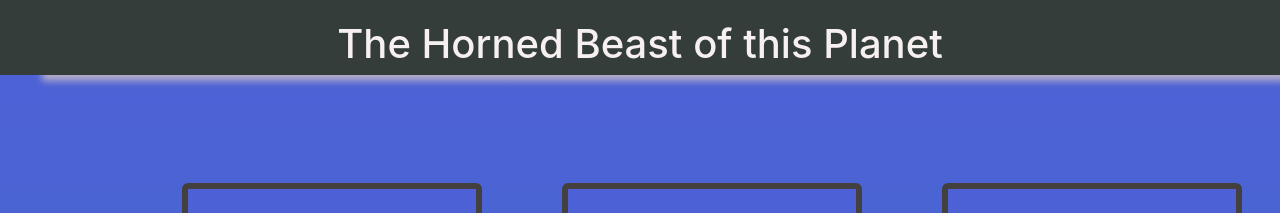
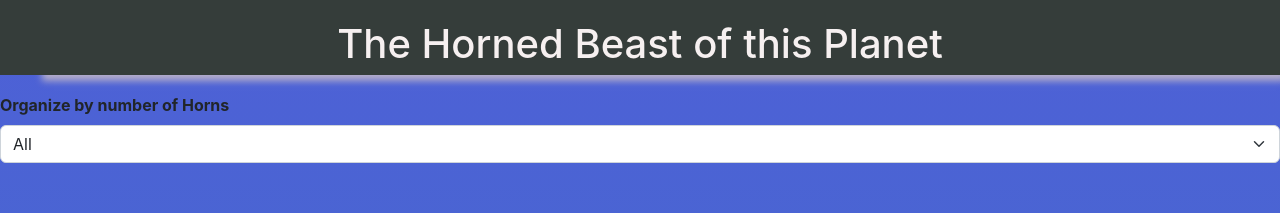
Before and after one commit to Calla-P/gallery-of-horns, a React (Create React App) app: page / in a window 1280 px wide. Shown: the top 213 px of the page. Built offline with nearby package versions, Linux system fonts and the light colour scheme.

Commit message:
Completes Lab 04

```diff
--- a/src/App.css
+++ b/src/App.css
@@ -1,6 +1,12 @@
 
 body{
   background-image: linear-gradient(rgba(57, 77, 210, 0.895), rgb(33, 149, 170), rgb(68, 194, 131));
+}
+
+label.form-label{
+  font-weight: bolder;
+  padding-top: 10px;
+
 }
 
 h1{
--- a/src/App.js
+++ b/src/App.js
@@ -1,5 +1,6 @@
 
 import React from 'react';
+import Form from 'react-bootstrap/Form';
 import './App.css';
 import Headers from './components/Headers';
 import Footers from './components/Footers';
@@ -26,10 +27,6 @@ class App extends React.Component {
   };
 
   handleOpenModal= (title,image_url,description) => {
-    // console.log(data.find(beast=> beast.title=== title));
-    // let selectedBeastVarible=data.find(beast=> beast.title=== title);
-
-
     this.setState({
       isModalSeen: true,
       selectedBeast: title,
@@ -38,13 +35,51 @@ class App extends React.Component {
     });
   };
 
+  // sets the value I target
+  updateFilterData = (e) => {
+    e.preventDefault();
+    let numOfHorns = e.target.value;
+    console.log(numOfHorns);
+
+    // updates what I am filtering and the number of horns in the data
+    let updatedData;
+    numOfHorns === 'All' ? updatedData = data : updatedData = data.filter(obj => obj.horns === parseInt(numOfHorns));
+
+
+    this.setState({
+      animalData: updatedData
+    });
+  };
+
+  // function that creates the options based on the number of horns so if new data is added with different horn we have that edge case covered
+
+  dropDownFilter = () => {
+    console.log('dropDownFilter');
+    let occurrenceOfHorn = data.map(points => points.horns).filter((e,a,t) => t.indexOf(e) === a).sort((a,b) => a-b);
+    return occurrenceOfHorn.map((horn, idx) => {
+      console.log(typeof horn);
+
+      return <option value={horn} key={idx}>{horn}</option>
+    });
+  };
+
 
  render(){
   return (
   <>
   <Headers/>
+
+  <Form id='form'>
+    <Form.Group>
+      <Form.Label>Organize by number of Horns</Form.Label>
+      <Form.Select onChange={this.updateFilterData}>
+        <option>All</option>
+        {this.dropDownFilter()}
+      </Form.Select>
+    </Form.Group>
+  </Form>
+
   <Main
-  data={data}
   animalData={this.state.animalData}
   handleOpenModal={(this.handleOpenModal)}
   />
--- a/src/components/Main.js
+++ b/src/components/Main.js
@@ -9,7 +9,7 @@ import Row from 'react-bootstrap/Row';
 class Main extends React.Component{
 
     render() {
-      // console.log(this.props.handleOpenModal);
+
 
         return(
 
@@ -18,7 +18,7 @@ class Main extends React.Component{
       <Container>
         <Row xs={2} s={2} md={3}>
       {
-        this.props.data.map((animal) =>
+        this.props.animalData.map((animal) =>
         (
           <HornedBeast
           key={animal._id}
```
